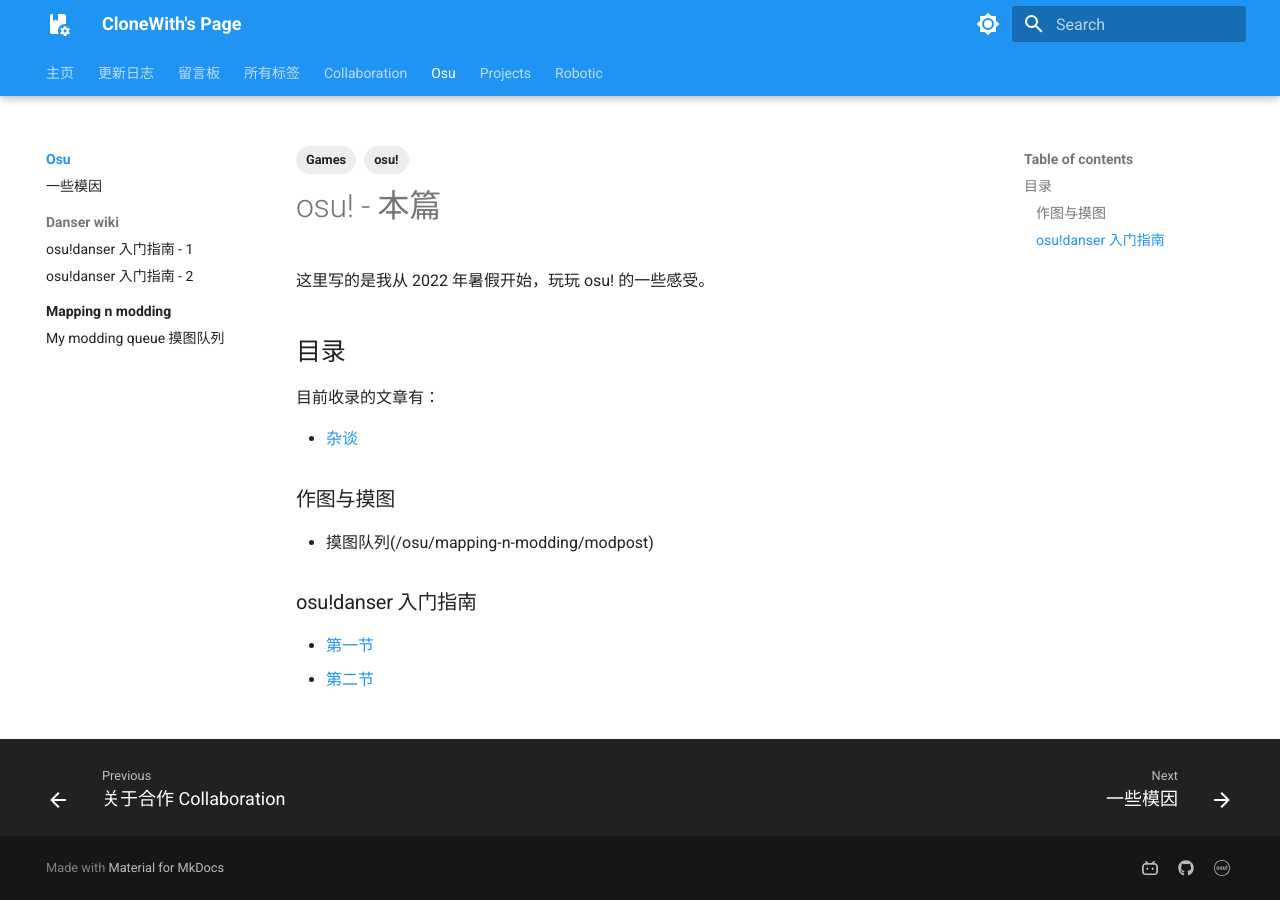
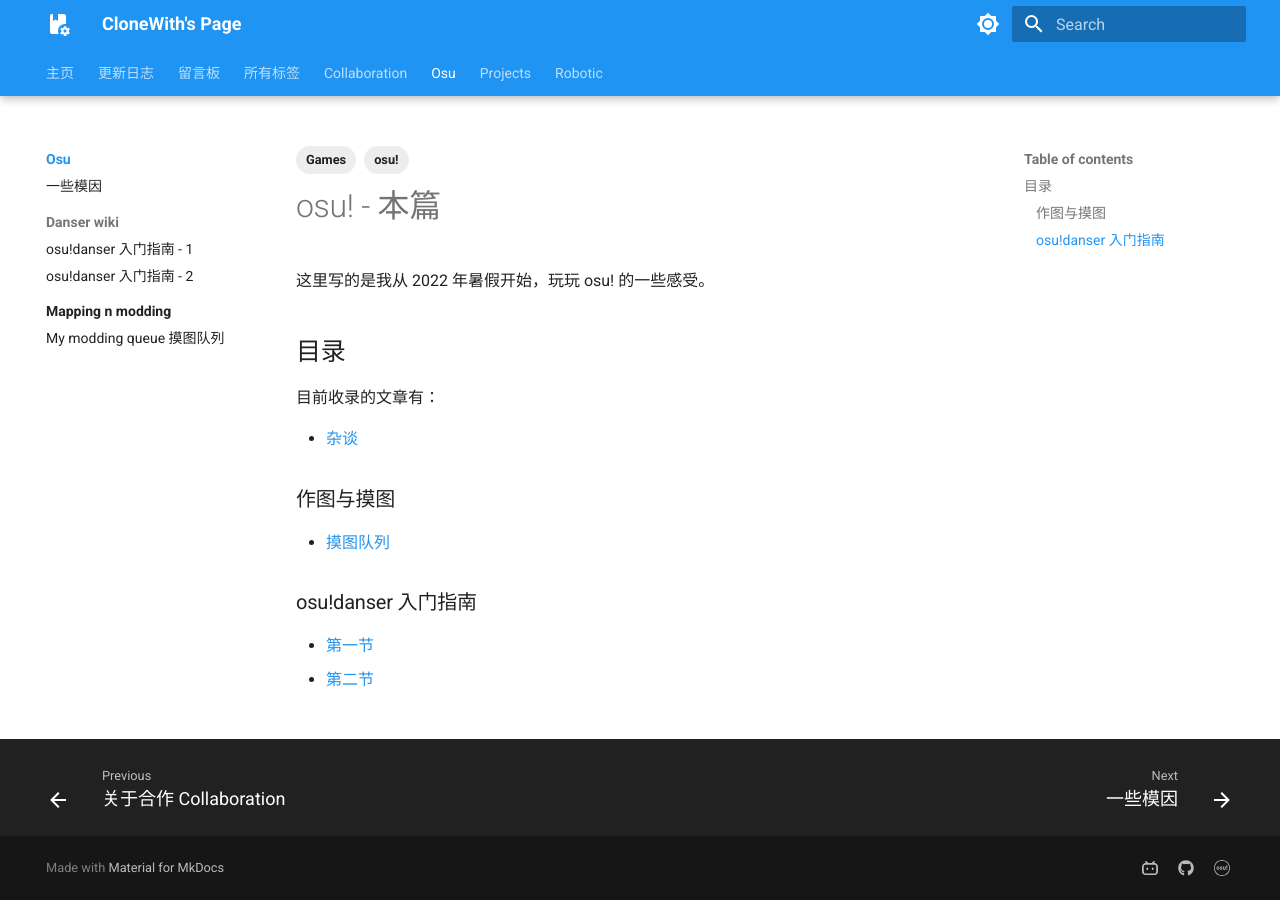
Before and after one commit to Sunnyboy971/Sunnyboy971.github.io, an MkDocs documentation site: the page built from docs/osu/index.md, in a window 1280 px wide. Built offline with MkDocs 1.6.1 and Material for MkDocs 9.7.7, drawn with Linux system fonts in a browser that asks for light colours.

Commit message:
Minor fix

```diff
--- a/docs/osu/index.md
+++ b/docs/osu/index.md
@@ -16,7 +16,7 @@ tags:
 
 ### 作图与摸图 {#mapping-n-modding}
 
-- 摸图队列(/osu/mapping-n-modding/modpost)
+- [摸图队列](/osu/mapping-n-modding/modpost)
 
 ### osu!danser 入门指南 {#Danser-Guide}
 
```
